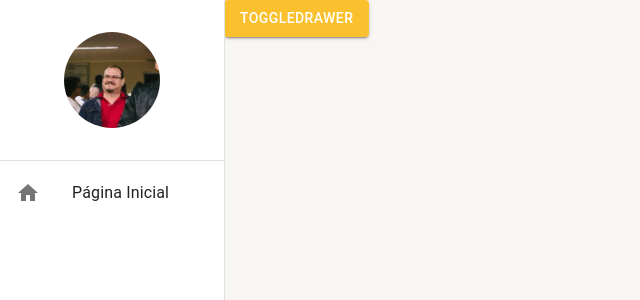
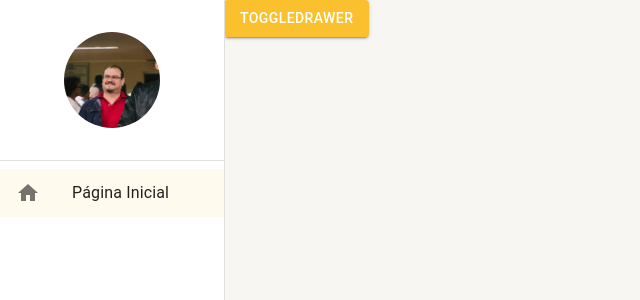
Before and after one commit to AlexandreAx4b/expensesf, a React (Create React App) app: page /initial in a window 1280 px wide. Shown: the top 300 px of the page, without its empty margins (0-640 px from the left). Built offline with nearby package versions, Linux system fonts and the light colour scheme.

Commit message:
opções de menu de forma dinâmica

```diff
--- a/src/routes/index.tsx
+++ b/src/routes/index.tsx
@@ -1,9 +1,20 @@
 import { Button } from "@mui/material"
 import { Routes, Route, Navigate } from "react-router-dom"
 import { useDrawerContext } from "../shared/contexts"
+import { useEffect } from "react";
 
 export const AppRoutes = () => {
-  const { toggleDrawerOpen } = useDrawerContext();
+  const { toggleDrawerOpen, setDrawerOption } = useDrawerContext();
+
+  useEffect(() => {
+    setDrawerOption([
+      {
+        icon: 'home',
+        path: '/initial',
+        label: 'Página Inicial'
+      }
+    ])
+  }, [])
 
   return (
     <Routes>
--- a/src/shared/components/lateralMenu/LateralMenu.tsx
+++ b/src/shared/components/lateralMenu/LateralMenu.tsx
@@ -1,15 +1,44 @@
 import { Avatar, Divider, Drawer, Icon, List, ListItemButton, ListItemIcon, ListItemText, useMediaQuery, useTheme } from "@mui/material"
 import { Box } from '@mui/system';
 import { useDrawerContext } from "../../contexts";
+import { useMatch, useNavigate, useResolvedPath } from "react-router-dom";
 
 interface ILateralMenu {
   children: React.ReactNode
 }
 
+interface IListItemLinkProps {
+  to: string;
+  icon: string;
+  label: string;
+  onClick: (() => void) | undefined;
+}
+
+const ListItemLink: React.FC<IListItemLinkProps> = ({ to, icon, label, onClick }) => {
+
+  const resolvedPath = useResolvedPath(to)
+  const match = useMatch({ path: resolvedPath.pathname, end: false })
+  const navigate = useNavigate()
+  const handleClick = () => {
+    navigate(to)
+    onClick?.()
+  }
+  return (
+    <ListItemButton selected={!!match} onClick={handleClick}>
+      <ListItemIcon>
+        <Icon>
+          {icon}
+        </Icon>
+      </ListItemIcon>
+      <ListItemText primary={label} />
+    </ListItemButton>
+  )
+}
+
 export const LateralMenu: React.FC<ILateralMenu> = ({ children }) => {
   const theme = useTheme()
   const smDown = useMediaQuery(theme.breakpoints.down('sm'))
-  const { isDrawerOpen, toggleDrawerOpen } = useDrawerContext()
+  const { isDrawerOpen, toggleDrawerOpen, drawerOption } = useDrawerContext()
 
   return (
     <>
@@ -18,24 +47,26 @@
 
           <Box width="100%" height={theme.spacing(20)} display='flex' alignItems='center' justifyContent='center'>
             <Avatar
-            sx={{
-              height:theme.spacing(12), width:theme.spacing(12)
-            }}
-             alt="Remy Sharp" src="EU.jpg" />
+              sx={{
+                height: theme.spacing(12), width: theme.spacing(12)
+              }}
+              alt="Remy Sharp" src="EU.jpg" />
           </Box>
 
-          <Divider/>
+          <Divider />
 
           <Box flex={1}>
             <List component='nav'>
-              <ListItemButton>
-                <ListItemIcon>
-                  <Icon>
-                    home
-                  </Icon>
-                </ListItemIcon>
-                <ListItemText primary='Página Inicial'/>
-              </ListItemButton>
+              {drawerOption.map(drawerOption => (
+                <ListItemLink
+                  key={drawerOption.path}
+                  icon={drawerOption.icon}
+                  to={drawerOption.path}
+                  label={drawerOption.label}
+                  onClick={smDown ? toggleDrawerOpen : undefined}
+                />
+
+              ))}
             </List>
           </Box>
         </Box>
--- a/src/shared/contexts/DrawerContext.tsx
+++ b/src/shared/contexts/DrawerContext.tsx
@@ -1,8 +1,16 @@
 import { createContext, useCallback, useContext, useState } from 'react';
+
+interface IDrawerOption {
+  path: string;
+  icon: string;
+  label: string;
+}
 
 interface IDrawerContextData {
   isDrawerOpen: boolean;
   toggleDrawerOpen: () => void;
+  drawerOption: IDrawerOption[];
+  setDrawerOption : (newDrawerOption: IDrawerOption[])=> void;
 }
 
 interface IDrawerProviderProps {
@@ -17,13 +25,18 @@
 
 export const DrawerProvider: React.FC<IDrawerProviderProps> = ({ children }) => {
   const [isDrawerOpen, setIsDrawerOpen] = useState(false);
+  const [drawerOption, setDrawerOption] = useState<IDrawerOption[]>([]);
 
   const toggleDrawerOpen = useCallback(() => {
     setIsDrawerOpen(oldDrawerOpen => !oldDrawerOpen);
   }, []);
 
+  const handleSetDrawerOption = useCallback((newDrawerOption: IDrawerOption[]) => {
+    setDrawerOption(newDrawerOption);
+  }, []);
+
   return (
-    <DrawerContext.Provider value={{ isDrawerOpen, toggleDrawerOpen }}>
+    <DrawerContext.Provider value={{ isDrawerOpen, drawerOption, toggleDrawerOpen, setDrawerOption: handleSetDrawerOption }}>
       {children}
     </DrawerContext.Provider>
   );
```
